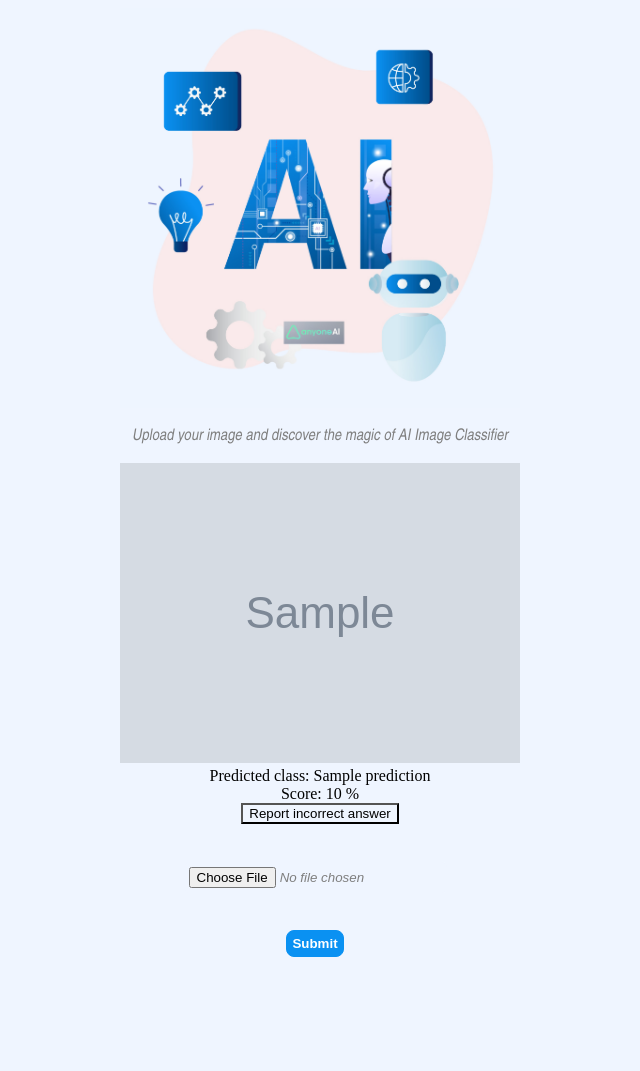
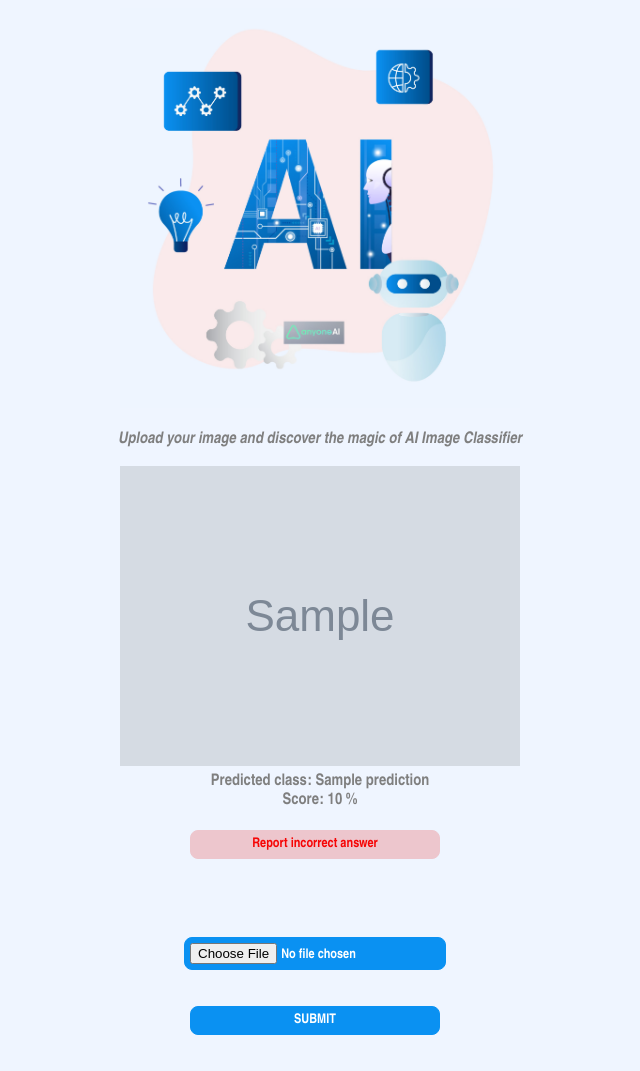
Before and after one commit to silvidelgadillo/sprint-4-project, a Flask app: template api/templates/index.html in a window 1280 px wide. Shown: the whole page, without its empty margins (320-960 px from the left). Before the commit the page ends 957 px from the top, so only its background shows below. Run offline with Flask 2, Linux system fonts and the light colour scheme; the template is opened without the code that fills it: most values are stand-ins (such as "Sample title", 1, 10 or a date in 2020); grey boxes marked "Sample" are stand-in pictures.

Commit message:
Frontend finished

```diff
--- a/api/static/style.css
+++ b/api/static/style.css
@@ -3,6 +3,8 @@
     text-align: center;
     margin-left: auto;
     margin-right: auto;
+    font-family: "Arial Narrow";
+    color: #7F7F7F
 }
 
 #text1 {
@@ -10,16 +12,22 @@
     font-family: "Arial Narrow";
 }
 
+#predict, score{
+
+    size: 600px;
+}
+
 
 #file {
-    color: #7F7F7F;
-    font-style: italic;
+    color: #ffffff;
+    font-weight: bold;
     cursor: pointer;
     padding: 5px;
     margin: 0 10px 20px 0;
-    border: 1px solid #EFF5FF;
-    background: #EFF5FF;
+    border: 1px solid #0A91F2;
+    background: #0A91F2;
     border-radius: 8px 8px 8px 8px;
+    width: 250px
 }
 
 #submit {
@@ -31,4 +39,17 @@
     border: 1px solid #0A91F2;
     background: #0A91F2;
     border-radius: 8px 8px 8px 8px;
+    width: 250px
 }
+
+#report{
+    color: #f60505;
+    font-weight: bold;
+    cursor: pointer;
+    padding: 5px;
+    margin: 0 10px 20px 0;
+    border: 1px solid #edc6cd;
+    background: #edc6cd;
+    border-radius: 8px 8px 8px 8px;
+    width: 250px
+}
--- a/api/templates/index.html
+++ b/api/templates/index.html
@@ -3,13 +3,12 @@
 
 <head>
     <title>Micaela GC Mi First ML API</title>
-    <!--h2><u> AI IMAGE CLASSIFIER </u></h2-->
     <link rel="stylesheet" href="{{url_for('static', filename='style.css')}}">
 </head>
 
 <body>
     <img src="{{ url_for('static', filename='coloinvertido.jpg')}}" width="400px" height="400px">
-    <p id="text1"><i> Upload your image and discover the magic of AI Image Classifier</i></p>
+    <p id="text1"><i><b> Upload your image and discover the magic of AI Image Classifier</i></b></p>
     <p>
     {% with messages = get_flashed_messages() %}
         {% if messages %}
@@ -28,12 +27,12 @@
     {% if context['prediction'] %}
         <div class="row">
             <div class="col-25">
-            <label for="subject" style="font-family: "Helvetica Neue";>Predicted class: {{ context['prediction'] }} </label><br>
-            <label for="subject" style="font-family: "Helvetica Neue";>Score: {{ context['score']}} % </label>
+           <b> <label id="predict" for="subject" style="font-family: "Helvetica Neue";>Predicted class: {{ context['prediction'] }} </label></b><br>
+           <b> <label id="score" for="subject" style="font-family: "Helvetica Neue";>Score: {{ context['score']}} % </label></b>
             </div>
         </div>
         <form id="form" method="POST" action="/feedback">
-           <center> <button type="submit">Report incorrect answer</button></center>
+           <br><center><button id="report" type="submit">Report incorrect answer</button></center></form></body></br>
             <input name="report" style="visibility: hidden;" value="{'filename': '{{ filename }}', 'prediction': '{{ context['prediction'] }}', 'score': {{ context['score'] }} }"/>
         </form>
     {% endif %}
@@ -46,7 +45,7 @@
         </p>
     </dl>
     <p>
-        <center>  <input id="submit" type="submit" value="Submit"></center>
+        <center>  <input id="submit" type="submit" value="SUBMIT"></center>
     </p>
     </form>
 
```
